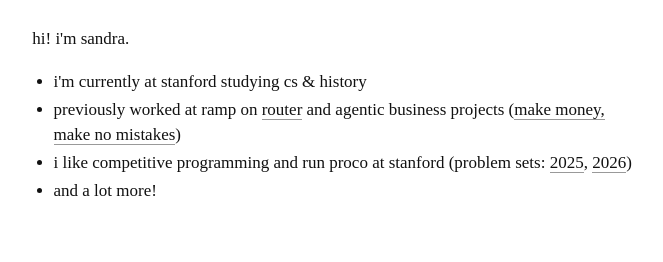
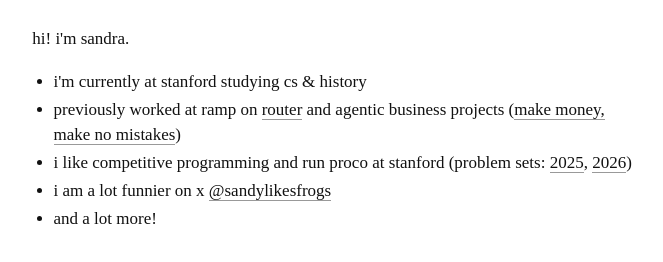
Before and after one commit to birdhumming/sandrayang.com, a plain HTML site: page docs/index.html in a window 1280 px wide. Shown: the part 140-402 px from the top of the page, without its empty margins (306-969 px from the left). Drawn offline with Linux system fonts and the light colour scheme.

Commit message:
Site: add x bullet

```diff
--- a/docs/index.html
+++ b/docs/index.html
@@ -16,6 +16,7 @@
 <li>i'm currently at stanford studying cs &amp; history</li>
 <li>previously worked at ramp on <a href="https://router.com">router</a> and agentic business projects (<a href="/bugbasher">make money, make no mistakes</a>)</li>
 <li>i like competitive programming and run proco at stanford (problem sets: <a href="https://codeforces.com/gym/592245">2025</a>, <a href="https://codeforces.com/gym/676302">2026</a>)</li>
+<li>i am a lot funnier on x <a href="https://x.com/sandylikesfrogs">@sandylikesfrogs</a></li>
 <li>and a lot more!</li>
 </ul>
 
```
